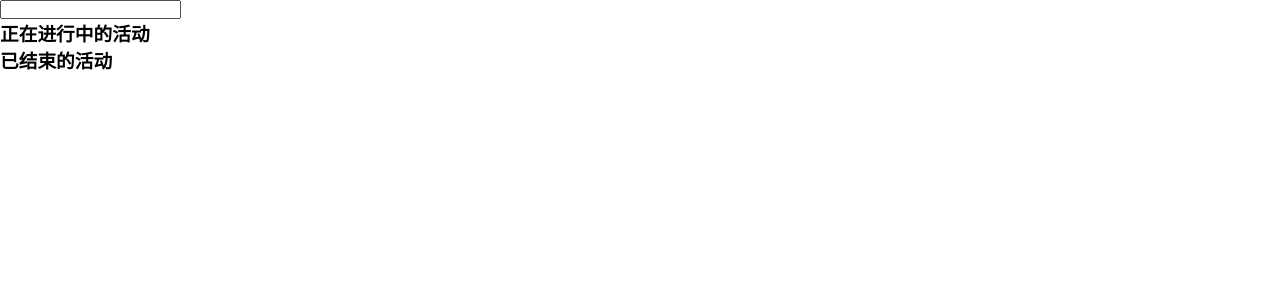
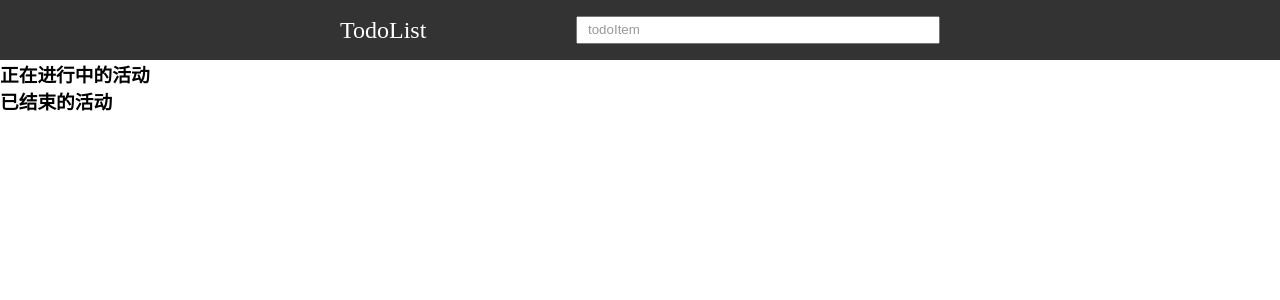
Before and after one commit to kongmingLatern/todo-list, a Vue app: page / in a window 1280 px wide. Shown: the top 300 px of the page. Built offline with nearby package versions, Linux system fonts and the light colour scheme.

Commit message:
feat: add css style

```diff
--- a/src/views/Header/Header.vue
+++ b/src/views/Header/Header.vue
@@ -1,5 +1,16 @@
 <template>
-  <input data-test="input" v-model="inputValue" @keyup.enter="addTodoItem" />
+  <div class="header">
+    <div class="header-container">
+      TodoList
+      <input
+      data-test="input"
+      v-model="inputValue"
+      @keyup.enter="addTodoItem"
+      class="header-input"
+      placeholder="todoItem"
+      />
+    </div>
+  </div>
 </template>
 
 <script setup lang='ts'>
@@ -18,5 +29,30 @@ const addTodoItem = () => {
 }
 </script>
 
-<style>
+<style lang="less" scoped>
+.header {
+  line-height: 60px;
+  background: #333;
+}
+
+.header-container {
+  width: 600px;
+  margin: 0 auto;
+  color: #fff;
+  font-size: 24px;
+}
+
+.header-input {
+  float: right;
+  width: 360px;
+  margin-top: 16px;
+  line-height: 24px;
+  outline: none;
+  color: #333;
+  text-indent: 10px;
+}
+
+input::placeholder {
+  color: #999;
+}
 </style>
```
Also changed, not shown: 1 other file (tests, documents, lock files or other folders).
